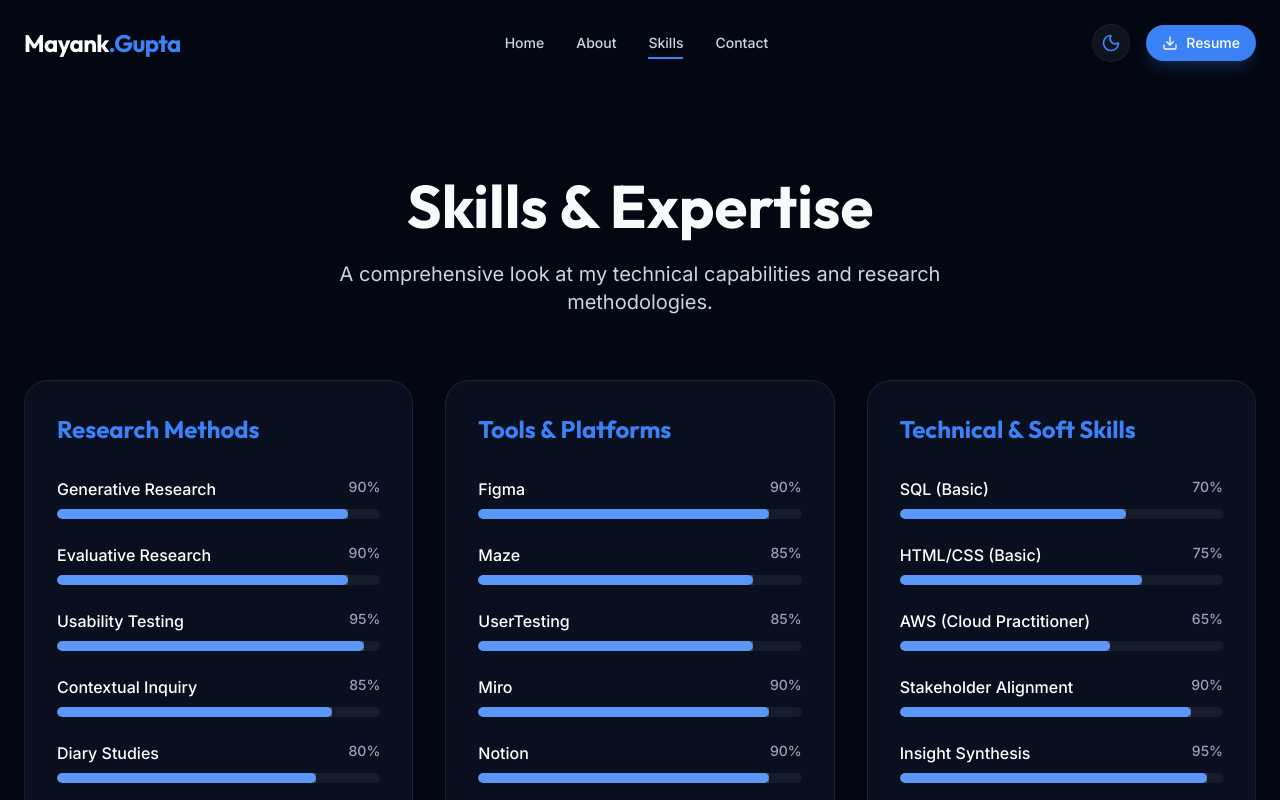
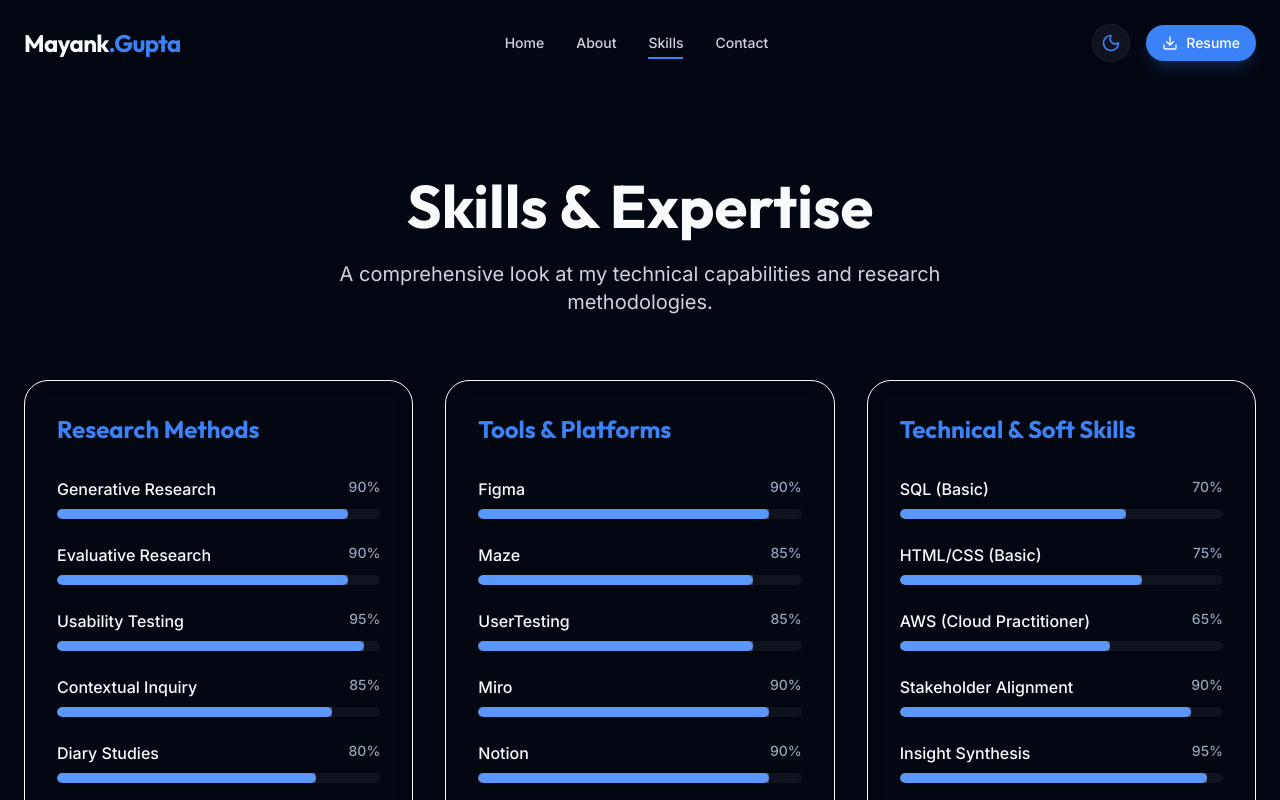
Before and after one commit to matrixmayank/Mayank_Gupta_portfolio, a React (Vite) app: page /skills in a window 1280 px wide. Shown: the top 800 px of the page. Built offline with nearby package versions, Linux system fonts and the light colour scheme.

Commit message:
Fix light mode text visibility and theme switching

```diff
--- a/src/components/Footer.jsx
+++ b/src/components/Footer.jsx
@@ -9,7 +9,7 @@ const Footer = () => {
             <div className="container mx-auto px-6">
                 <div className="flex flex-col md:flex-row justify-between items-center">
                     <div className="mb-6 md:mb-0 text-center md:text-left">
-                        <h3 className="text-2xl font-display font-bold text-white mb-2">Mayank Gupta</h3>
+                        <h3 className="text-2xl font-display font-bold text-text-primary mb-2">Mayank Gupta</h3>
                         <p className="text-text-muted text-sm">Crafting digital experiences with purpose.</p>
                     </div>
 
--- a/src/components/Navbar.jsx
+++ b/src/components/Navbar.jsx
@@ -29,8 +29,8 @@ const Navbar = () => {
       <div className="container mx-auto px-6 flex justify-between items-center">
         {/* Logo */}
         <Link to="/" className="text-2xl font-display font-bold tracking-tight group">
-          <span className="text-white group-hover:text-accent transition-colors">Mayank</span>
-          <span className="text-accent group-hover:text-white transition-colors">.Gupta</span>
+          <span className="text-text-primary group-hover:text-accent transition-colors">Mayank</span>
+          <span className="text-accent group-hover:text-text-primary transition-colors">.Gupta</span>
         </Link>
 
         {/* Desktop Navigation */}
@@ -39,7 +39,7 @@ const Navbar = () => {
             <Link
               key={link.name}
               to={link.path}
-              className="relative text-sm font-medium text-text-secondary hover:text-white transition-colors"
+              className="relative text-sm font-medium text-text-secondary hover:text-text-primary transition-colors"
             >
               {link.name}
               {location.pathname === link.path && (
@@ -66,7 +66,7 @@ const Navbar = () => {
             <Download size={16} className="mr-2" />
             Resume
           </a>
-          <button onClick={() => setIsOpen(!isOpen)} className="md:hidden text-white p-2">
+          <button onClick={() => setIsOpen(!isOpen)} className="md:hidden text-text-primary p-2">
             {isOpen ? <X size={24} /> : <Menu size={24} />}
           </button>
         </div>
@@ -87,7 +87,7 @@ const Navbar = () => {
                   key={link.name}
                   to={link.path}
                   onClick={() => setIsOpen(false)}
-                  className={`text-lg font-medium ${location.pathname === link.path ? 'text-accent' : 'text-white'}`}
+                  className={`text-lg font-medium ${location.pathname === link.path ? 'text-accent' : 'text-text-primary'}`}
                 >
                   {link.name}
                 </Link>
--- a/src/components/SkillChart.jsx
+++ b/src/components/SkillChart.jsx
@@ -5,7 +5,7 @@ const SkillBar = ({ name, level, delay }) => {
     return (
         <div className="mb-6">
             <div className="flex justify-between mb-2">
-                <span className="text-base font-medium text-white">{name}</span>
+                <span className="text-base font-medium text-text-primary">{name}</span>
                 <span className="text-sm font-medium text-text-muted">{level}%</span>
             </div>
             <div className="w-full bg-white/5 rounded-full h-2.5 overflow-hidden">
--- a/src/components/Timeline.jsx
+++ b/src/components/Timeline.jsx
@@ -15,7 +15,7 @@ const Timeline = ({ items }) => {
                 >
                     <span className="absolute -left-[5px] top-2 h-2.5 w-2.5 rounded-full bg-accent ring-4 ring-primary"></span>
                     <div className="flex flex-col sm:flex-row sm:items-center sm:justify-between mb-2">
-                        <h3 className="text-xl font-bold text-white">{item.role}</h3>
+                        <h3 className="text-xl font-bold text-text-primary">{item.role}</h3>
                         <span className="text-sm font-medium text-accent bg-accent/10 px-3 py-1 rounded-full w-fit mt-2 sm:mt-0">
                             {item.period}
                         </span>
--- a/src/index.css
+++ b/src/index.css
@@ -4,12 +4,50 @@
 @tailwind components;
 @tailwind utilities;
 
-:root {
-  color-scheme: dark;
+@layer base {
+  :root {
+    /* Light Mode */
+    --color-primary: 255 255 255;
+    /* White */
+    --color-secondary: 248 250 252;
+    /* Slate 50 */
+    --color-tertiary: 226 232 240;
+    /* Slate 200 */
+
+    --color-text-primary: 15 23 42;
+    /* Slate 900 */
+    --color-text-secondary: 51 65 85;
+    /* Slate 700 */
+    --color-text-muted: 100 116 139;
+    /* Slate 500 */
+
+    --color-glass-border: 226 232 240;
+    --color-glass-surface: 255 255 255;
+  }
+
+  .dark {
+    /* Dark Mode */
+    --color-primary: 3 7 18;
+    /* Rich Dark */
+    --color-secondary: 15 23 42;
+    /* Slate 900 */
+    --color-tertiary: 30 41 59;
+    /* Slate 800 */
+
+    --color-text-primary: 248 250 252;
+    /* Slate 50 */
+    --color-text-secondary: 203 213 225;
+    /* Slate 300 */
+    --color-text-muted: 148 163 184;
+    /* Slate 400 */
+
+    --color-glass-border: 255 255 255;
+    --color-glass-surface: 15 23 42;
+  }
 }
 
 body {
-  @apply bg-primary text-text-primary font-sans antialiased overflow-x-hidden;
+  @apply bg-primary text-text-primary font-sans antialiased overflow-x-hidden transition-colors duration-300;
   background-image:
     radial-gradient(circle at 50% 0%, rgba(59, 130, 246, 0.15) 0%, transparent 50%),
     radial-gradient(circle at 0% 50%, rgba(139, 92, 246, 0.1) 0%, transparent 50%),
--- a/src/pages/About.jsx
+++ b/src/pages/About.jsx
@@ -51,10 +51,10 @@ const About = () => {
                     <div className="glass p-8 md:p-12 rounded-3xl text-left relative overflow-hidden">
                         <div className="absolute top-0 right-0 w-64 h-64 bg-accent/10 rounded-full blur-3xl -translate-y-1/2 translate-x-1/2"></div>
                         <p className="text-xl text-text-secondary mb-8 leading-relaxed relative z-10">
-                            I’m a UX Researcher with a foundation in <span className="text-white font-bold">regulated medical content</span>, <span className="text-white font-bold">product workflows</span>, and <span className="text-white font-bold">software engineering</span>.
+                            I’m a UX Researcher with a foundation in <span className="text-text-primary font-bold">regulated medical content</span>, <span className="text-text-primary font-bold">product workflows</span>, and <span className="text-text-primary font-bold">software engineering</span>.
                         </p>
                         <p className="text-lg text-text-muted leading-relaxed mb-10 relative z-10">
-                            Experienced in generative and evaluative research, usability testing, information comprehension, and insight synthesis. I've worked with global brands such as <span className="text-white">ExxonMobil</span>, <span className="text-white">Caterpillar</span>, <span className="text-white">Toyota</span>, and <span className="text-white">Kenvue</span>, helping teams make informed, user-centered decisions.
+                            Experienced in generative and evaluative research, usability testing, information comprehension, and insight synthesis. I've worked with global brands such as <span className="text-text-primary">ExxonMobil</span>, <span className="text-text-primary">Caterpillar</span>, <span className="text-text-primary">Toyota</span>, and <span className="text-text-primary">Kenvue</span>, helping teams make informed, user-centered decisions.
                         </p>
                         <div className="flex flex-wrap gap-4 relative z-10">
                             <a
@@ -67,7 +67,7 @@ const About = () => {
                             </a>
                             <a
                                 href="tel:+919425115769"
-                                className="inline-flex items-center px-6 py-3 glass text-white font-bold rounded-lg hover:bg-white/10 transition-colors"
+                                className="inline-flex items-center px-6 py-3 glass text-text-primary font-bold rounded-lg hover:bg-white/10 transition-colors"
                             >
                                 <Phone size={20} className="mr-2" /> +91 94251 15769
                             </a>
--- a/tailwind.config.js
+++ b/tailwind.config.js
@@ -8,9 +8,9 @@ export default {
   theme: {
     extend: {
       colors: {
-        primary: "#030712", // Richer dark background
-        secondary: "#0f172a", // Deep slate
-        tertiary: "#1e293b",
+        primary: "rgb(var(--color-primary) / <alpha-value>)",
+        secondary: "rgb(var(--color-secondary) / <alpha-value>)",
+        tertiary: "rgb(var(--color-tertiary) / <alpha-value>)",
         accent: {
           DEFAULT: "#3b82f6",
           glow: "#60a5fa",
@@ -19,13 +19,13 @@ export default {
           cyan: "#06b6d4",
         },
         text: {
-          primary: "#f8fafc",
-          secondary: "#cbd5e1",
-          muted: "#94a3b8",
+          primary: "rgb(var(--color-text-primary) / <alpha-value>)",
+          secondary: "rgb(var(--color-text-secondary) / <alpha-value>)",
+          muted: "rgb(var(--color-text-muted) / <alpha-value>)",
         },
         glass: {
-          border: "rgba(255, 255, 255, 0.08)",
-          surface: "rgba(15, 23, 42, 0.6)",
+          border: "rgba(var(--color-glass-border), 0.08)",
+          surface: "rgba(var(--color-glass-surface), 0.6)",
         }
       },
       fontFamily: {
```
Also changed, not shown: src/pages/CaseStudy1.jsx (+6 -6 lines), src/pages/CaseStudy2.jsx (+6 -6 lines), src/pages/CaseStudy3.jsx (+6 -6 lines), src/pages/Contact.jsx (+8 -9 lines).
